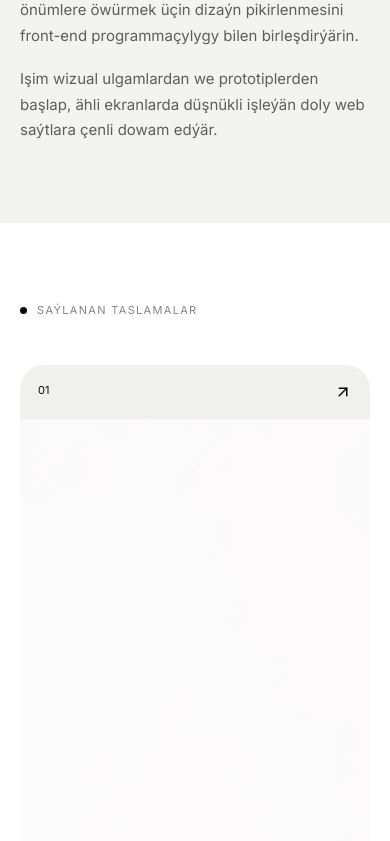
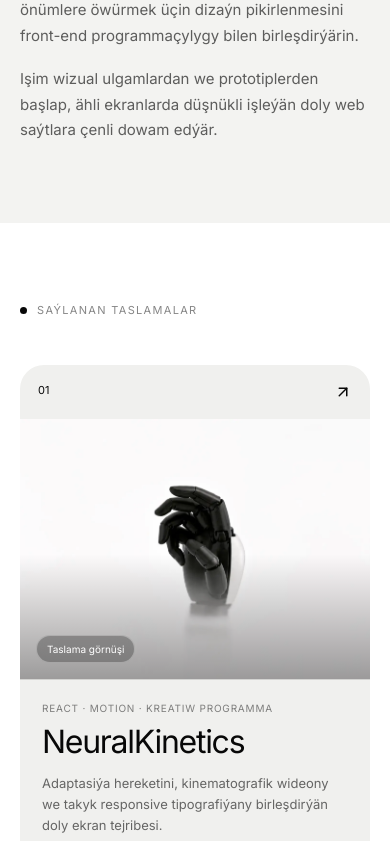
Before and after one commit to Stoun05/my-portfolio, a React (Vite) app: page / in a window 390 px wide. Shown: the part 1156-1997 px from the top of the page. Built offline with nearby package versions, Linux system fonts and the light colour scheme.

Commit message:
Taslama preview kartalarynyň responsive dizaýnyny täzele

```diff
--- a/src/styles.css
+++ b/src/styles.css
@@ -117,15 +117,11 @@ h1 { max-width: 960px; margin: 0; font-size: clamp(2.25rem, 9vw, 4.8rem); font-w
 .project-card:nth-child(3) { background: #e6dfd4; }
 .project-top { display: flex; justify-content: space-between; padding: 18px; font-size: 11px; }
 .project-top svg { width: 18px; height: 18px; }
-.project-visual { position: relative; display: grid; min-height: 260px; flex: 1; place-items: center; overflow: hidden; }
-.project-visual > span { position: relative; z-index: 2; font-size: 7.5rem; font-weight: 300; letter-spacing: -.08em; }
-.project-orbit { position: absolute; width: 230px; height: 230px; border: 1px solid rgba(0,0,0,.15); border-radius: 50%; }
-.project-orbit::before, .project-orbit::after { position: absolute; content: ""; inset: 25%; border: 1px solid rgba(0,0,0,.12); border-radius: 50%; }
-.project-orbit::after { inset: -30%; }
-.project-card:hover .project-orbit { animation: orbit-spin 8s linear infinite; }
-.project-card:hover .project-visual > span { transform: scale(1.06); }
-.project-visual > span { transition: transform .6s cubic-bezier(.16,1,.3,1); }
-@keyframes orbit-spin { to { transform: rotate(360deg); } }
+.project-visual { position: relative; min-height: 260px; flex: 1; overflow: hidden; background: #d8d8d4; }
+.project-visual img { width: 100%; height: 100%; min-height: 260px; display: block; object-fit: cover; transition: transform .9s cubic-bezier(.16,1,.3,1), filter .6s ease; }
+.project-card:hover .project-visual img { transform: scale(1.065); filter: saturate(1.05) contrast(1.02); }
+.project-visual-shade { position: absolute; inset: 0; background: linear-gradient(to top, rgba(0,0,0,.38), transparent 48%); pointer-events: none; }
+.project-preview-label { position: absolute; z-index: 2; left: 16px; bottom: 16px; padding: 7px 10px; border: 1px solid rgba(255,255,255,.32); border-radius: 999px; background: rgba(8,8,8,.28); color: #fff; font-size: 10px; backdrop-filter: blur(10px); }
 .project-info { padding: 22px; border-top: 1px solid rgba(0,0,0,.12); }
 .project-info p { margin: 0 0 8px; color: rgba(0,0,0,.48); font-size: 10px; text-transform: uppercase; letter-spacing: .08em; }
 .project-info h3 { margin: 0 0 12px; font-size: 2rem; font-weight: 400; letter-spacing: -.04em; }
@@ -187,6 +183,9 @@ h1 { max-width: 960px; margin: 0; font-size: clamp(2.25rem, 9vw, 4.8rem); font-w
   border-radius: 999px; background: #080808; color: #fff; font-size: 11px; text-decoration: none;
 }
 .case-link svg { width: 15px; height: 15px; }
+.case-actions { display: flex; flex-wrap: wrap; gap: 9px; margin-top: 28px; }
+.case-actions .case-link { margin-top: 0; }
+.case-link-secondary { border: 1px solid rgba(0,0,0,.22); background: transparent; color: #080808; }
 
 @media (max-width: 767px) {
   .video-stage { top: 45%; width: 82%; height: 72%; }
@@ -224,7 +223,7 @@ h1 { max-width: 960px; margin: 0; font-size: clamp(2.25rem, 9vw, 4.8rem); font-w
   .about-grid { grid-template-columns: minmax(0, 1.5fr) minmax(320px, .7fr); align-items: end; gap: 80px; }
   .project-list { grid-template-columns: repeat(3, 1fr); }
   .project-card { min-height: 600px; }
-  .project-visual > span { font-size: 10rem; }
+  .project-visual img { min-height: 330px; }
   .skill-row { grid-template-columns: 70px minmax(260px, .8fr) minmax(320px, 1fr); align-items: center; padding: 32px 0; }
   .skill-row p { grid-column: auto; margin: 0; }
   .contact { padding-top: 140px; }
@@ -239,6 +238,6 @@ h1 { max-width: 960px; margin: 0; font-size: clamp(2.25rem, 9vw, 4.8rem); font-w
 @media (prefers-reduced-motion: reduce) {
   html { scroll-behavior: auto; }
   .video-float { transform: none !important; }
-  .project-card:hover .project-orbit { animation: none; }
+  .project-card:hover .project-visual img { transform: none; }
   *, *::before, *::after { animation-duration: .01ms !important; animation-iteration-count: 1 !important; transition-duration: .01ms !important; }
 }
```
